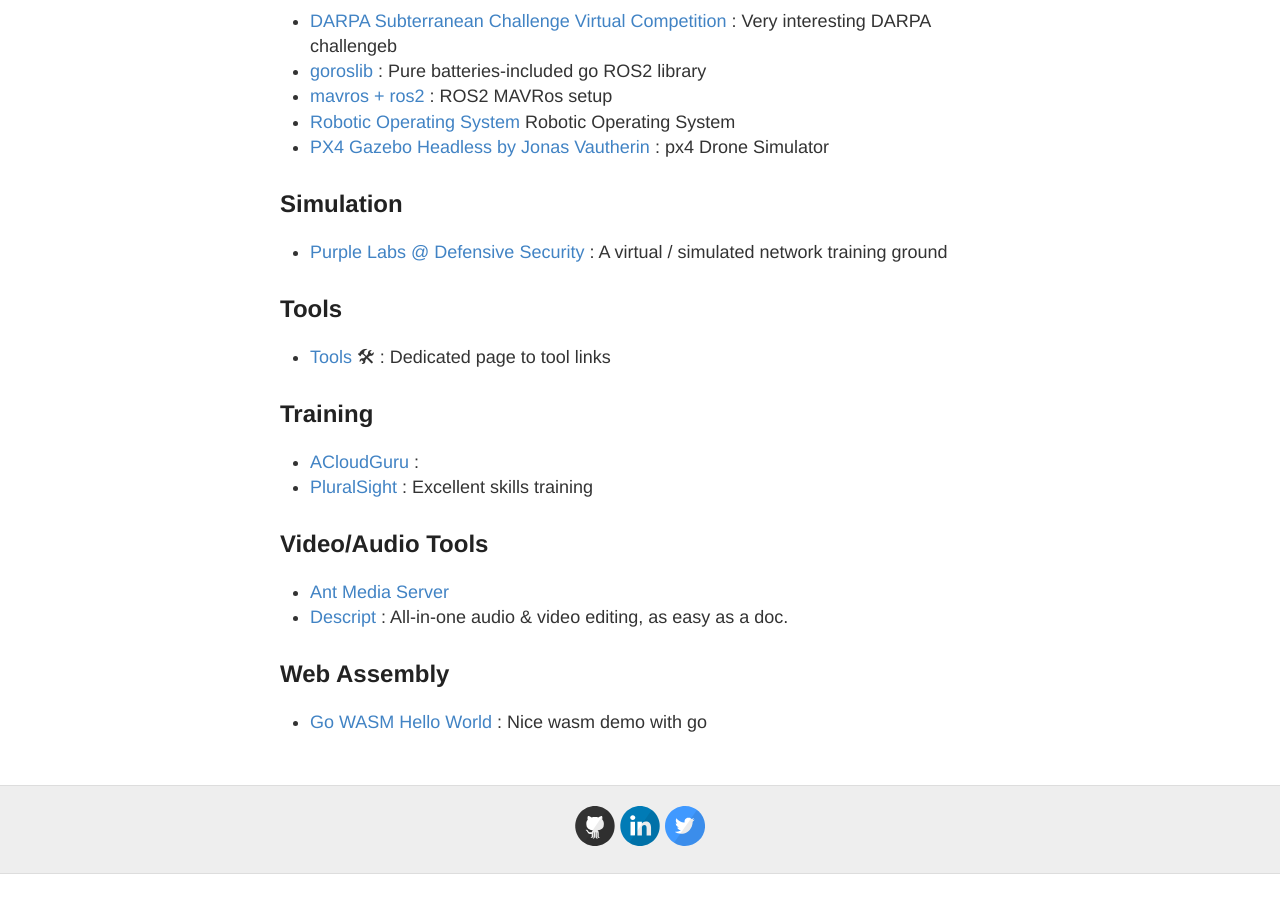
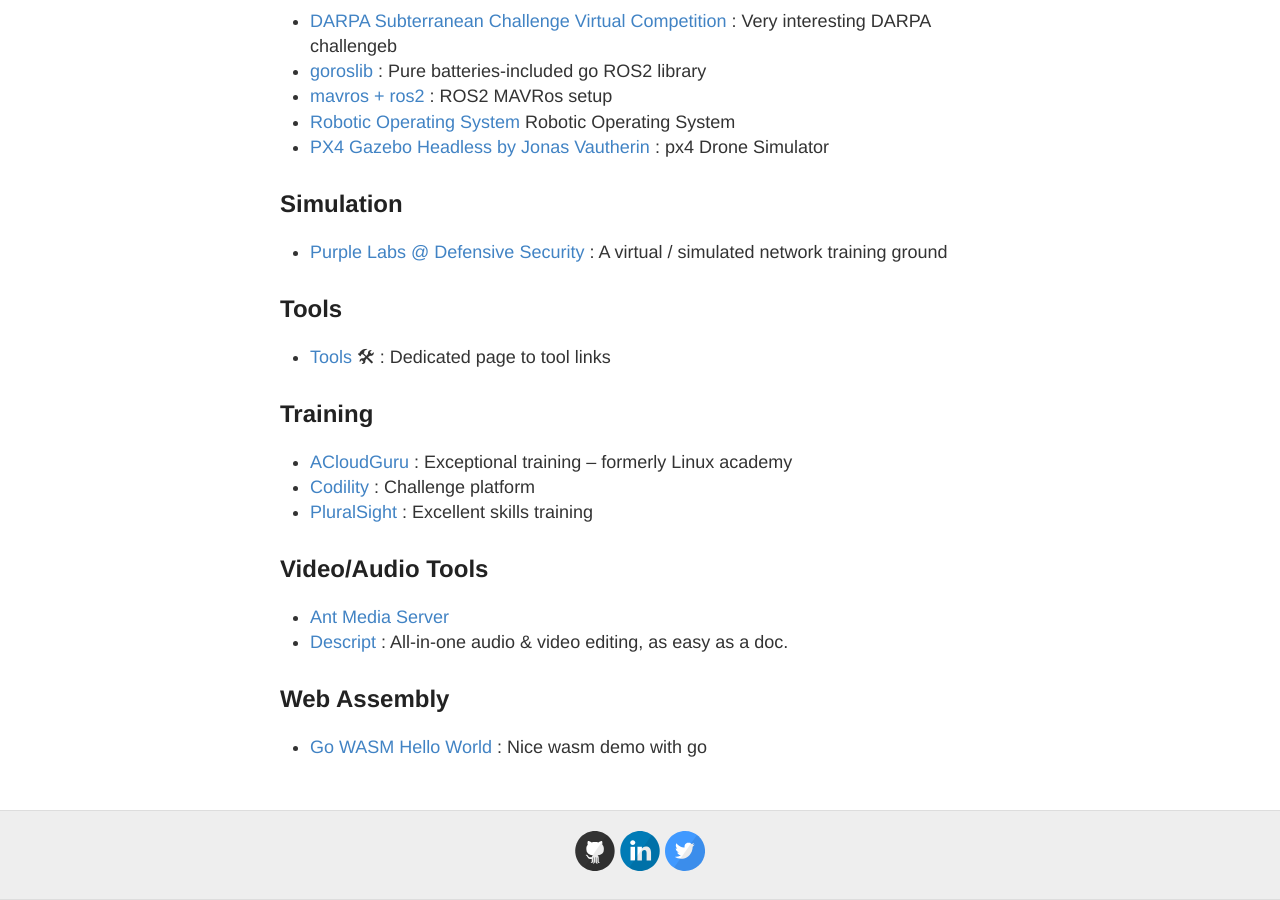
Before and after one commit to stevehenderson/stevehenderson.github.io, a Jekyll site: the page built from links.md, in a window 1280 px wide and 900 px high, scrolled down 3698 px. Built offline with Jekyll 4.4.1, drawn with Linux system fonts in a browser that asks for light colours; before the commit the page ends 4572 px from its top, so only the background shows below that.

Commit message:
Update links.md

```diff
--- a/links.md
+++ b/links.md
@@ -129,7 +129,8 @@
   * [Tools](http://stevehenderson.github.io/tools/) 🛠 : Dedicated page to tool links
 
 ## Training
-   * [ACloudGuru](https://acloudguru.com/) :
+   * [ACloudGuru](https://acloudguru.com/) : Exceptional training -- formerly Linux academy
+   * [Codility](https://www.codility.com/) : Challenge platform
    * [PluralSight](https://www.pluralsight.com/) : Excellent skills training
 
 ## Video/Audio Tools
```
